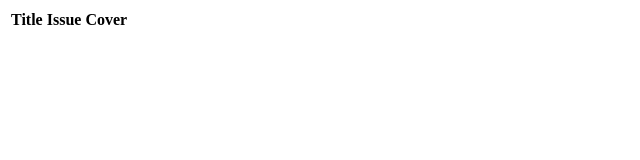
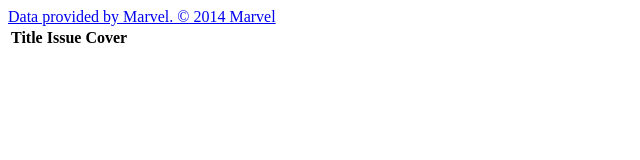
Before and after one commit to ryoungz/black-marvel-heroes, a plain HTML site: page index.html in a window 1280 px wide. Shown: the whole page, without its empty margins (0-640 px from the left). Drawn offline with nearby package versions, Linux system fonts and the light colour scheme.

Commit message:
Added Marvel Attribution to pages that return API data.

```diff
--- a/index.html
+++ b/index.html
@@ -8,6 +8,7 @@
     </head>
 
     <body>
+    <div class="credit"><a href="http://marvel.com" target="_blank">Data provided by Marvel. © 2014 Marvel</a></div>
     <div ng-controller="Marvel" ng-init="getItems()">
         <table>
             <tr>
@@ -20,5 +21,6 @@
                 <td> {{item.issueNumber}} </td>
                 <td><img src="{{item.thumbnail.path + '/portrait_small.' + item.thumbnail.extension}}" height="75" width="50" /></td>
             </tr>
+        </table>
     </body>
 </html>
```
